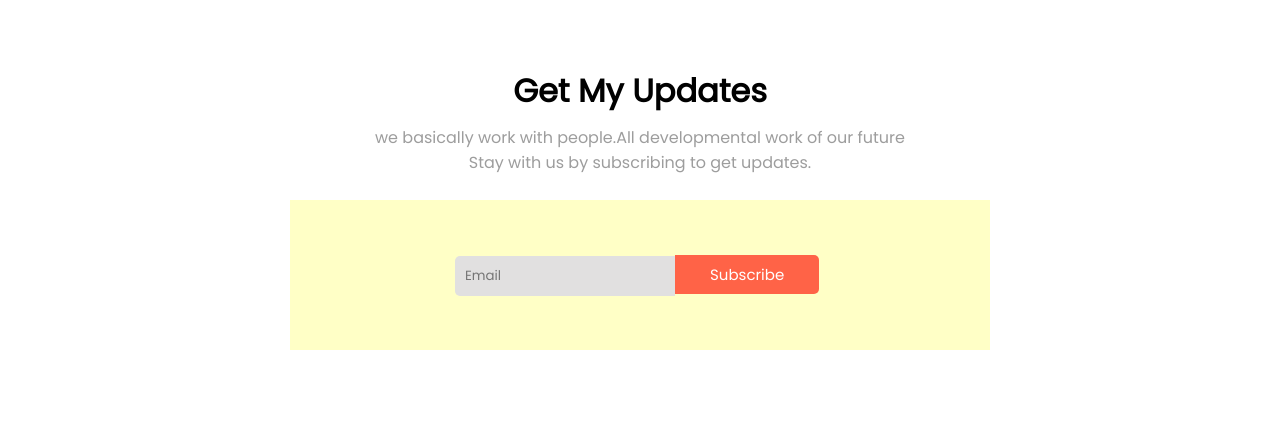
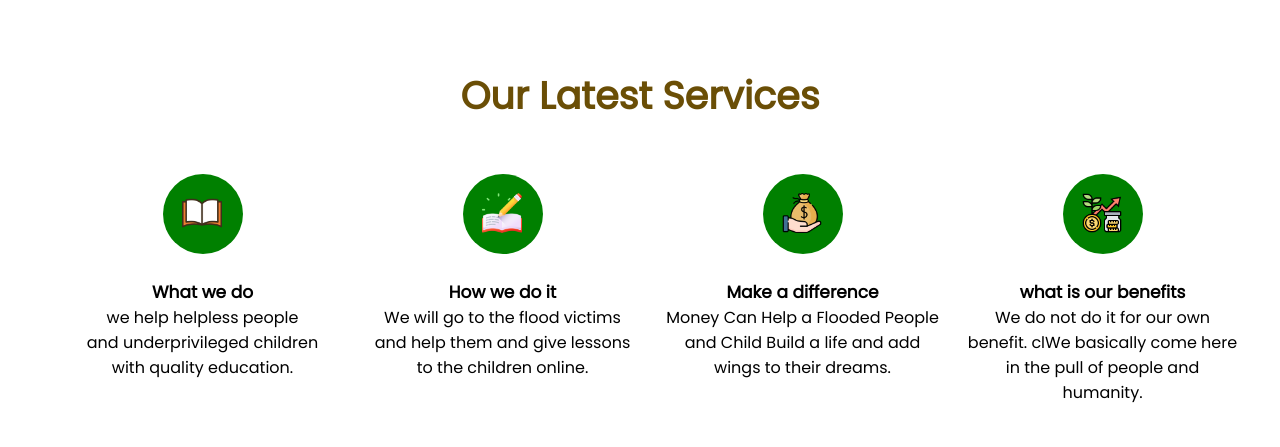
Before and after one commit to programinghero2/assignment-01, a plain HTML site: page index.html in a window 1280 px wide. Shown: the part 1543-1990 px from the top of the page. Drawn offline with Linux system fonts and the light colour scheme.

Commit message:
latest-service

```diff
--- a/index.html
+++ b/index.html
@@ -13,6 +13,7 @@
 </head>
 
 <body>
+    <!-- header section start -->
     <section class="top-banner">
         <div class="top-content">
             <h1 class="top-text">Let,s Help Those Who Are<br>
@@ -27,6 +28,7 @@
         </div>
 
     </section>
+    <!--donate today section start-->
 
     <section class="donate-today">
         <div class="donate-text">
@@ -52,6 +54,7 @@
             </div>
 
     </section>
+    <!-- donate plan section start -->
 
     <section class="donate-plan">
         <h1>Our Donate Plan</h1>
@@ -91,6 +94,69 @@
         </div>
 
     </section>
+    <!-- latest service section start -->
+
+    <section class="latest-services">
+        <h1>Our Latest Services</h1>
+        <div class="latest-contant">
+
+            <div class="latest-part1">
+                <div class="latest-img">
+                    <img src="icons/book 1.png">
+
+                </div>
+                <h5 class="h5">What we do</h5>
+                <p class="latest-p">we help helpless people<br>
+                 and underprivileged children<br>
+                  with quality education.  </p>
+            </div>
+
+            <div class="latest-part1">
+                <div class="latest-img">
+                    <img src="icons/education.png">
+                </div>
+                <h5 class="h5">How we do it</h5>
+                <p class="latest-p">We will go to the flood victims<br>
+                     and help them and give lessons to
+                      the children online. </p>
+            </div>
+
+            <div class="latest-part1">
+                <div class="latest-img">
+                   <img src="icons/money.png">
+                </div>
+                <h5 class="h5">Make a difference</h5>
+                <p class="latest-p">
+                 Money Can Help a Flooded People and Child
+                Build a life and add wings to their dreams.
+                </p>
+            </div>
+
+            <div class="latest-part1">
+                <div class="latest-img">
+                    <img src="icons/benefits1.png">
+                </div>
+                <h5 class="h5"> what is our benefits</h5>
+                <p class="latest-p">We do not do it for our own benefit.
+                    clWe basically come here in the pull of people and humanity. </p>
+            </div>
+
+        </div>
+
+    </section>
+
+
+
+</body>
+
+</html>
+
+
+
+
+
+
+  <!--
 
     <form class="submit-form">
         <h1>Get My Updates</h1>
@@ -110,6 +176,11 @@
 
     </footer>
 
-</body>
 
-</html>
+
+
+    <h5>what we do</h5>
+    <h5>How we do it</h5>
+     <h5>Make a difference</h5>
+      <h5>Live benefit so far</h5>
+    -->
--- a/style.css
+++ b/style.css
@@ -237,3 +237,45 @@ footer p{
 .btn-sizing{
     margin-top:50px;
 }
+.latest-img {
+    height: 80px;
+    width: 80px;
+    background: green;
+    border-radius: 80px;
+    margin: 0 auto;
+}
+.latest-contant{
+    display: flex;
+    width: 100%;
+    justify-content: center;
+}
+.latest-services h1{
+    text-align:center;
+    margin-bottom: 50px;
+    font-size:38px;
+    color:#6a4e06;
+}
+.latest-services{
+    margin-bottom:50px;
+}
+
+.latest-part1{
+
+        height: 220px;
+        width: 275px;
+        margin-left:25px;
+}
+
+.h5{
+    text-align:center;
+    padding-top:25px;
+    font-size:17px;
+}
+.latest-p{
+    text-align:center;
+}
+.latest-part1 img{
+    width: 50%;
+    padding: 19px;
+
+}
```
Also changed, not shown: icons/benefits.png (added), icons/benefits1.png (added), icons/book 1.png (added), icons/book.png (added), icons/bright.png (added), icons/bright1.png (added), icons/education.png (added), icons/money.png (added), icons/reading.png (added).
